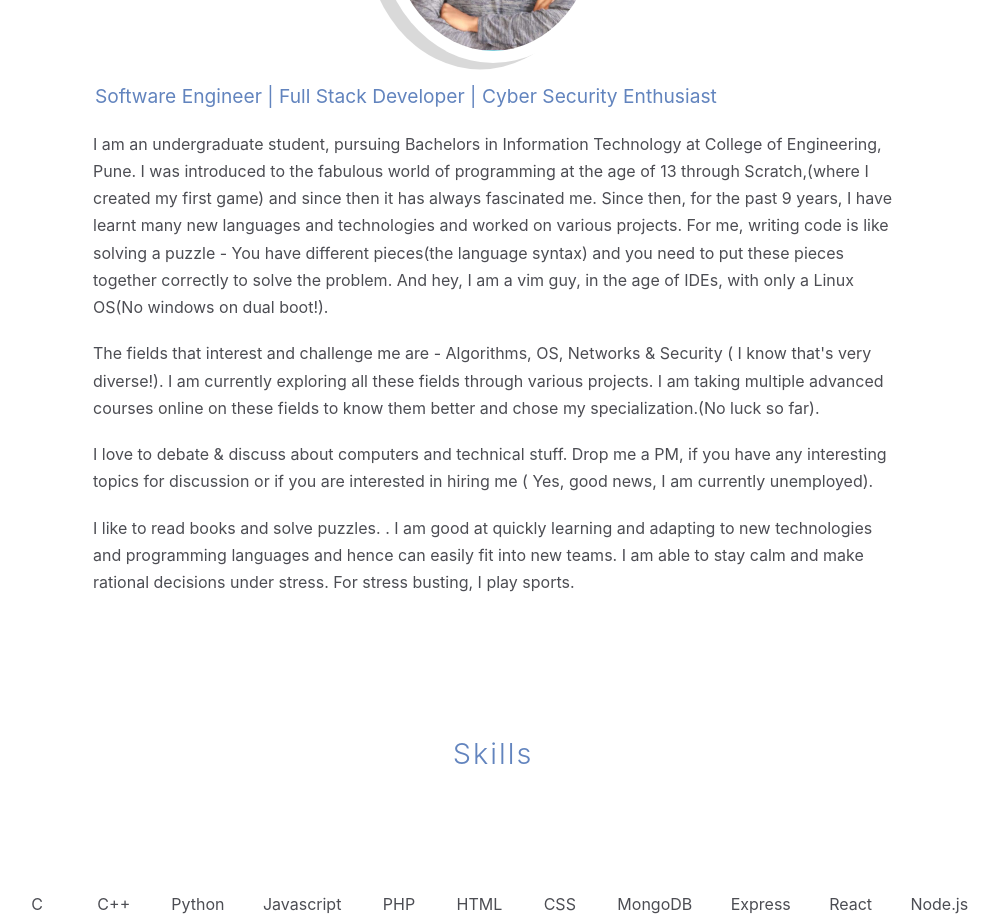
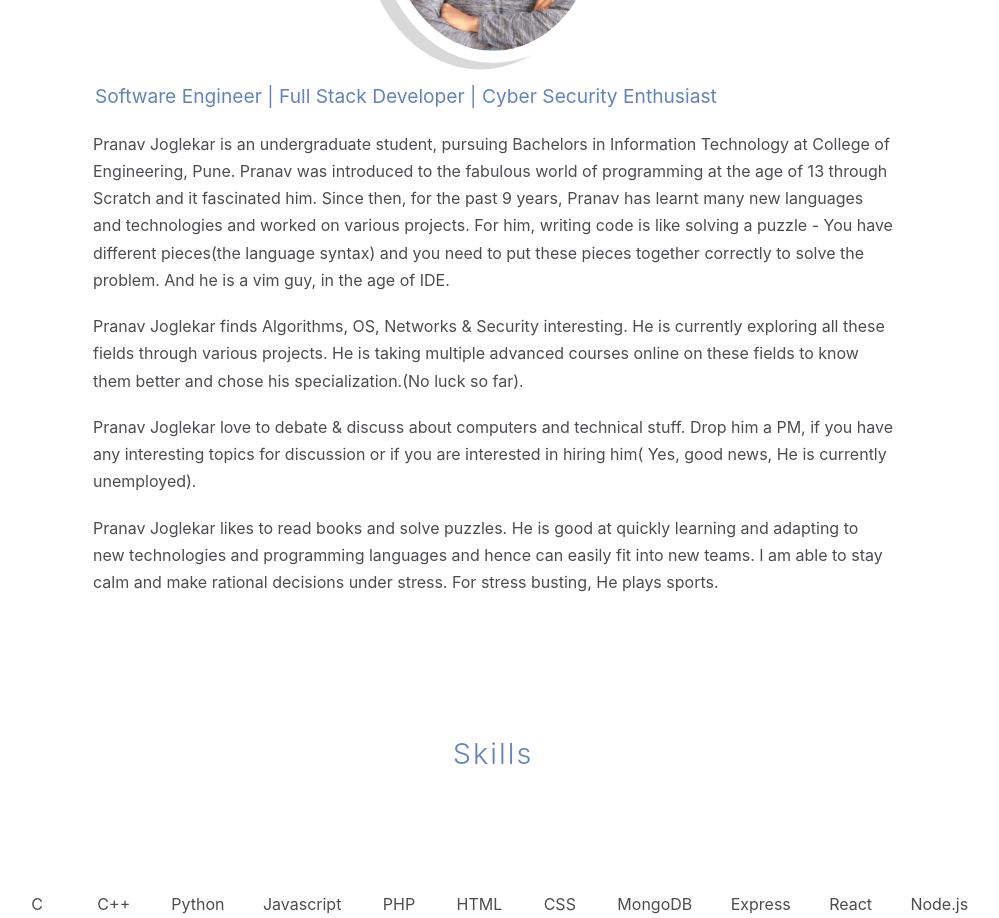
Before and after one commit to Pranav2612000/portfolio-page, a React (Create React App) app: page / in a window 1280 px wide. Shown: the part 1220-2138 px from the top of the page, without its empty margins (147-1146 px from the left). Built offline with nearby package versions, Linux system fonts and the light colour scheme; some icons are missing.

Commit message:
feat: Change about to 3rd person

```diff
--- a/src/Components/About.js
+++ b/src/Components/About.js
@@ -16,19 +16,19 @@ function About() {
             <p>Software Engineer | Full Stack Developer | Cyber Security Enthusiast </p>
 
 
-            <p> I am an undergraduate student, pursuing Bachelors in Information Technology at College of Engineering, Pune. I was introduced to the fabulous world of programming at the age of 13 through Scratch,(where I created my first game) and since then it has always fascinated me. Since then, for the past 9 years, I have learnt many new languages and technologies and worked on various projects. For me, writing code is like solving a puzzle - You have different pieces(the language syntax) and you need to put these pieces together correctly to solve the problem. And hey, I am a vim guy, in the age of IDEs, with only a Linux OS(No windows on dual boot!).
+            <p> Pranav Joglekar is an undergraduate student, pursuing Bachelors in Information Technology at College of Engineering, Pune. Pranav was introduced to the fabulous world of programming at the age of 13 through Scratch and it fascinated him. Since then, for the past 9 years, Pranav has learnt many new languages and technologies and worked on various projects. For him, writing code is like solving a puzzle - You have different pieces(the language syntax) and you need to put these pieces together correctly to solve the problem. And he is a vim guy, in the age of IDE.
             </p>
 
             <p>
-          The fields that interest and challenge me are - Algorithms, OS, Networks & Security ( I know that's very diverse!). I am currently exploring all these fields through various projects. I am taking multiple advanced courses online on these fields to know them better and chose my specialization.(No luck so far).
+          Pranav Joglekar finds Algorithms, OS, Networks & Security interesting. He is currently exploring all these fields through various projects. He is taking multiple advanced courses online on these fields to know them better and chose his specialization.(No luck so far).
             </p>
 
             <p>
-            I love to debate & discuss about computers and technical stuff. Drop me a PM, if you have any interesting topics for discussion or if you are interested in hiring me ( Yes, good news, I am currently unemployed).
+            Pranav Joglekar love to debate & discuss about computers and technical stuff. Drop him a PM, if you have any interesting topics for discussion or if you are interested in hiring him( Yes, good news, He is currently unemployed).
             </p>
 
             <p>
-            I like to read books and solve puzzles. . I am good at quickly learning and adapting to new technologies and programming languages and hence can easily fit into new teams. I am able to stay calm and make rational decisions under stress. For stress busting, I play sports.
+            Pranav Joglekar likes to read books and solve puzzles. He is good at quickly learning and adapting to new technologies and programming languages and hence can easily fit into new teams. I am able to stay calm and make rational decisions under stress. For stress busting, He plays sports.
             </p>
           </div>
 
```
